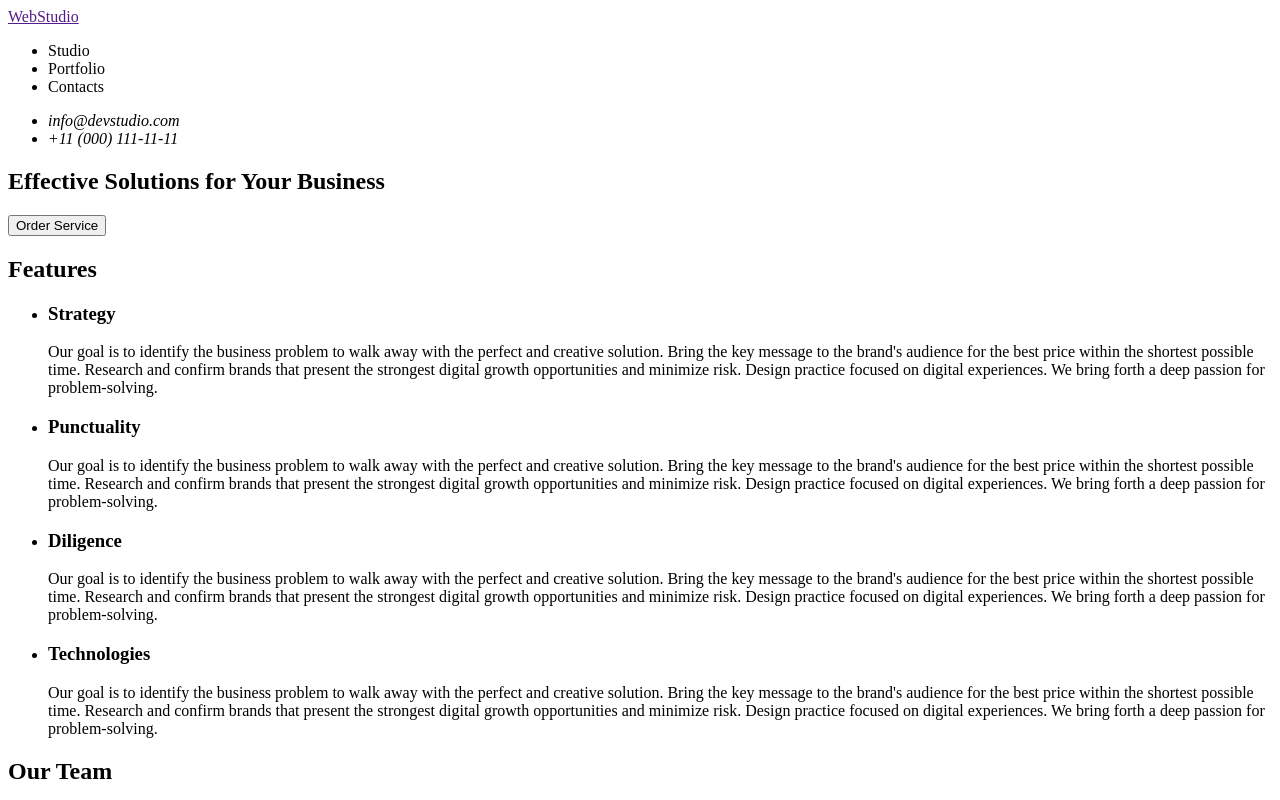
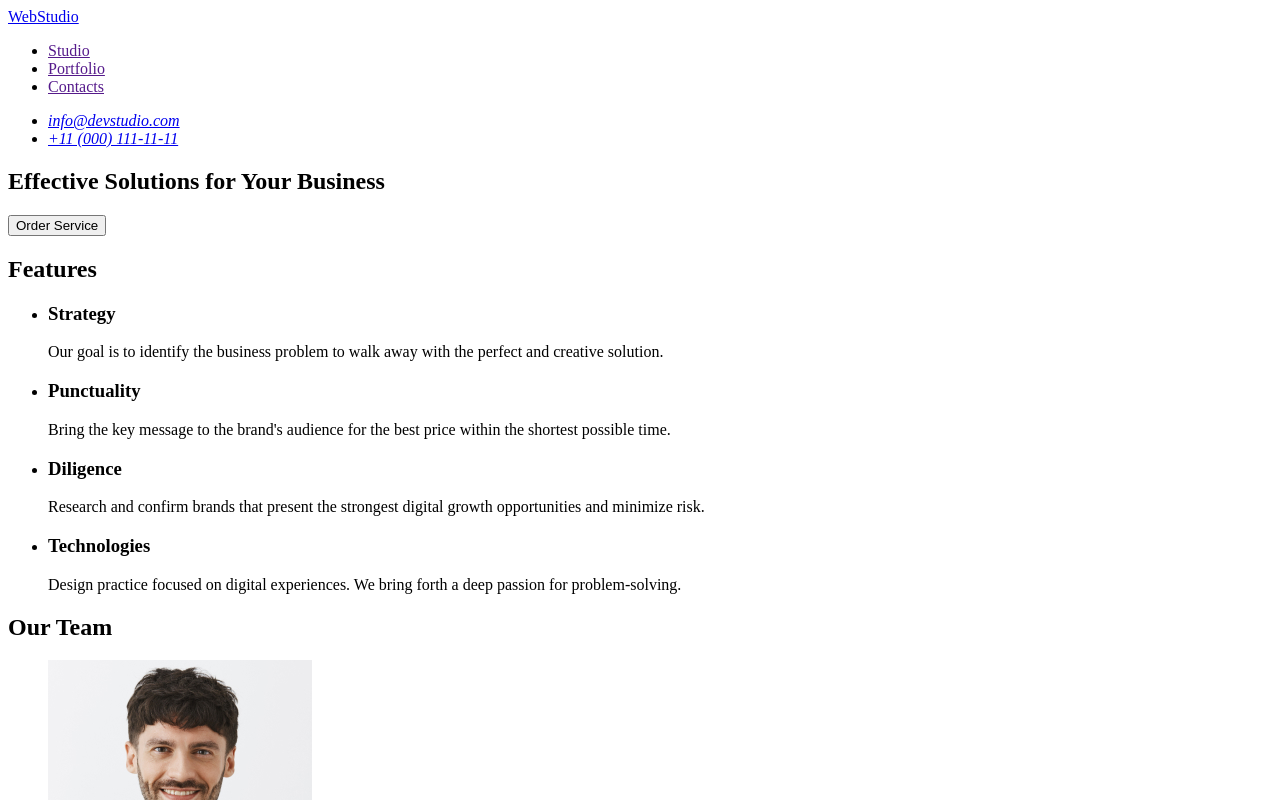
Before and after one commit to vladsergmvs/goit-markup-hw-01, a plain HTML site: page index.html in a window 1280 px wide. Shown: the top 800 px of the page. Drawn offline with Linux system fonts and the light colour scheme.

Commit message:
added new files

```diff
--- a/index.html
+++ b/index.html
@@ -8,17 +8,17 @@
   <body>
     <header>
       <nav>
-        <a href="">WebStudio</a>
+        <a href="./index.html">WebStudio</a>
         <ul>
-          <li><a href=""></a>Studio</li>
-          <li><a href=""></a>Portfolio</li>
-          <li><a href=""></a>Contacts</li>
+          <li><a href="">Studio</a></li>
+          <li><a href="">Portfolio</a></li>
+          <li><a href="">Contacts</a></li>
         </ul>
       </nav>
       <address>
         <ul>
-          <li><a href="mailto:info@devstudio.com"></a>info@devstudio.com</li>
-          <li><a href="tel:+110001111111"></a>+11 (000) 111-11-11</li>
+          <li><a href="mailto:info@devstudio.com">info@devstudio.com</a></li>
+          <li><a href="tel:+110001111111">+11 (000) 111-11-11</a></li>
         </ul>
       </address>
     </header>
@@ -34,48 +34,28 @@
             <h3>Strategy</h3>
             <p>
               Our goal is to identify the business problem to walk away with the
-              perfect and creative solution. Bring the key message to the
-              brand's audience for the best price within the shortest possible
-              time. Research and confirm brands that present the strongest
-              digital growth opportunities and minimize risk. Design practice
-              focused on digital experiences. We bring forth a deep passion for
-              problem-solving.
+              perfect and creative solution.
             </p>
           </li>
           <li>
             <h3>Punctuality</h3>
             <p>
-              Our goal is to identify the business problem to walk away with the
-              perfect and creative solution. Bring the key message to the
-              brand's audience for the best price within the shortest possible
-              time. Research and confirm brands that present the strongest
-              digital growth opportunities and minimize risk. Design practice
-              focused on digital experiences. We bring forth a deep passion for
-              problem-solving.
+              Bring the key message to the brand's audience for the best price
+              within the shortest possible time.
             </p>
           </li>
           <li>
             <h3>Diligence</h3>
             <p>
-              Our goal is to identify the business problem to walk away with the
-              perfect and creative solution. Bring the key message to the
-              brand's audience for the best price within the shortest possible
-              time. Research and confirm brands that present the strongest
-              digital growth opportunities and minimize risk. Design practice
-              focused on digital experiences. We bring forth a deep passion for
-              problem-solving.
+              Research and confirm brands that present the strongest digital
+              growth opportunities and minimize risk.
             </p>
           </li>
           <li>
             <h3>Technologies</h3>
             <p>
-              Our goal is to identify the business problem to walk away with the
-              perfect and creative solution. Bring the key message to the
-              brand's audience for the best price within the shortest possible
-              time. Research and confirm brands that present the strongest
-              digital growth opportunities and minimize risk. Design practice
-              focused on digital experiences. We bring forth a deep passion for
-              problem-solving.
+              Design practice focused on digital experiences. We bring forth a
+              deep passion for problem-solving.
             </p>
           </li>
         </ul>
@@ -127,7 +107,7 @@
       </section>
     </main>
     <footer>
-      <a href="">WebStudio</a>
+      <a href="./index.html">WebStudio</a>
       <p>
         Increase the flow of customers and sales for your business with digital
         marketing & growth solutions.
```
